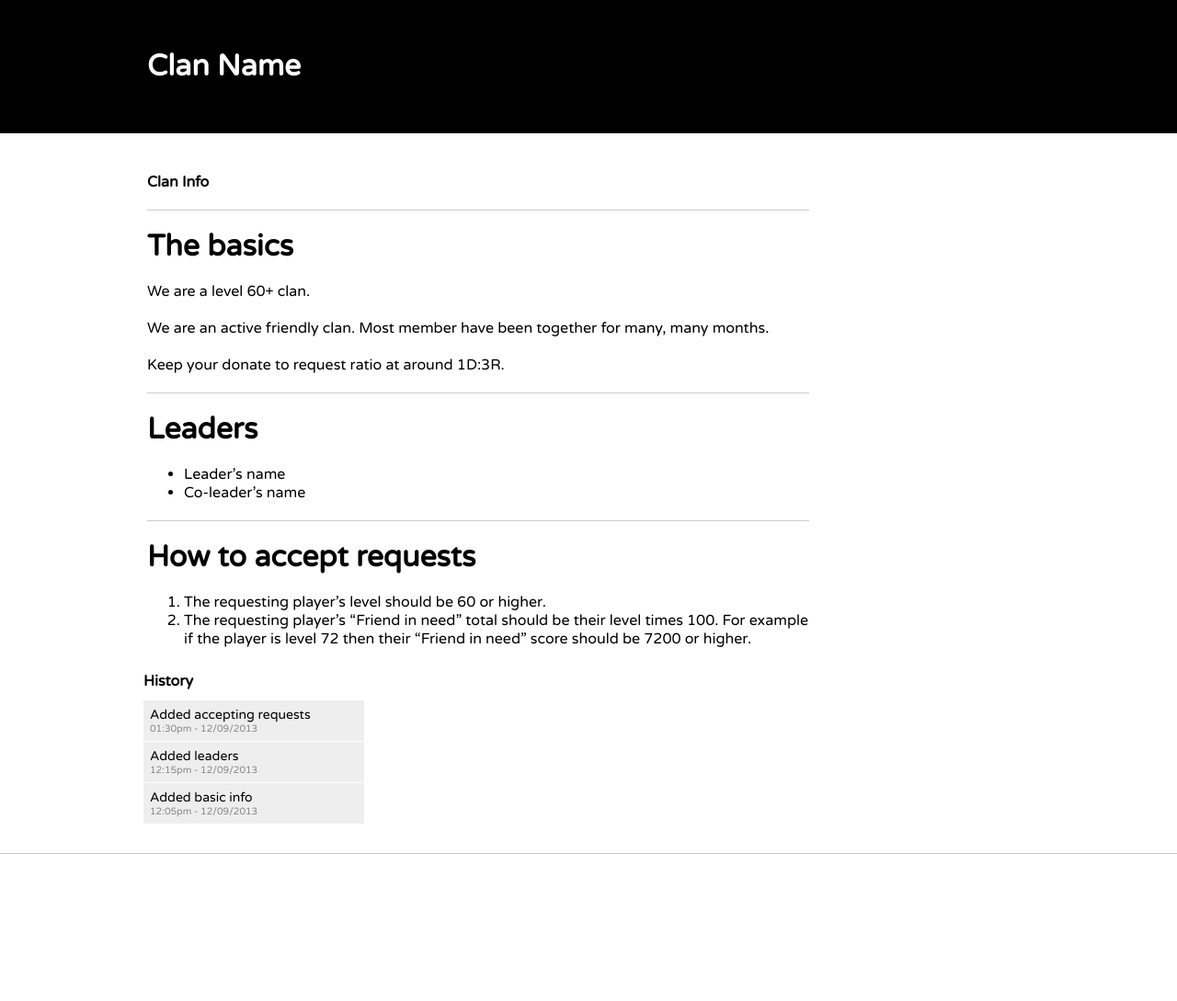
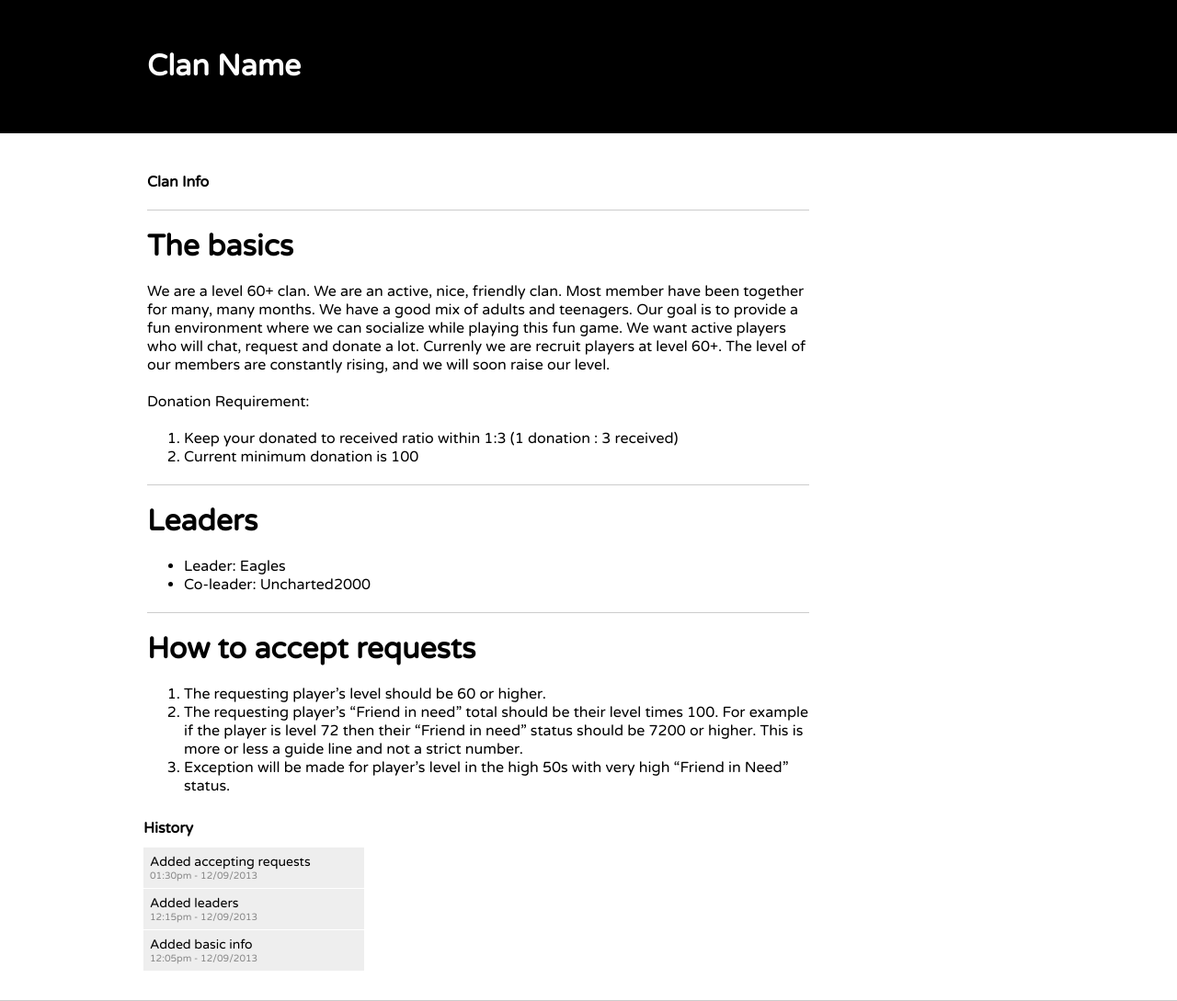
Before and after one commit to himedlooff/proto-clashers, a Jekyll site: the page built from clan-name/index.md, in a window 1280 px wide. Shown: the whole page at 92% size. Built offline with Jekyll 4.4.1, drawn with Linux system fonts in a browser that asks for light colours; Markdown is read by kramdown in place of the engine named in the settings; before the commit the page ends 929 px from its top, so only the background shows below that.

Commit message:
Added to the basics the friendly clan.   Added Eagles and Uncharted2000 to the leaders.  Added how to accept requests.

```diff
--- a/clan-name/index.md
+++ b/clan-name/index.md
@@ -5,18 +5,20 @@ published: true
 
 # The basics
 
-We are a level 60+ clan.
+We are a level 60+ clan.  We are an active, nice, friendly clan.  Most member have been together for many, many months.  We have a good mix of adults and teenagers.  Our goal is to provide a fun environment where we can socialize while playing this fun game.  We want active players who will chat, request and donate a lot.  Currenly we are recruit players at level 60+.  The level of our members are constantly rising, and we will soon raise our level.
 
-We are an active friendly clan.  Most member have been together for many, many months.
 
-Keep your donate to request ratio at around 1D:3R.
+Donation Requirement:
+1. Keep your donated to received ratio within 1:3 (1 donation : 3 received)
+2. Current minimum donation is 100
 
 # Leaders
 
-- Leader's name
-- Co-leader's name
+- Leader:    Eagles
+- Co-leader: Uncharted2000
 
 # How to accept requests
 
 1. The requesting player's level should be 60 or higher.
-2. The requesting player's "Friend in need" total should be their level times 100. For example if the player is level 72 then their "Friend in need" score should be 7200 or higher.
+2. The requesting player's "Friend in need" total should be their level times 100. For example if the player is level 72 then their "Friend in need" status should be 7200 or higher.  This is more or less a guide line and not a strict number.
+3. Exception will be made for player's level in the high 50s with very high "Friend in Need" status.
```
